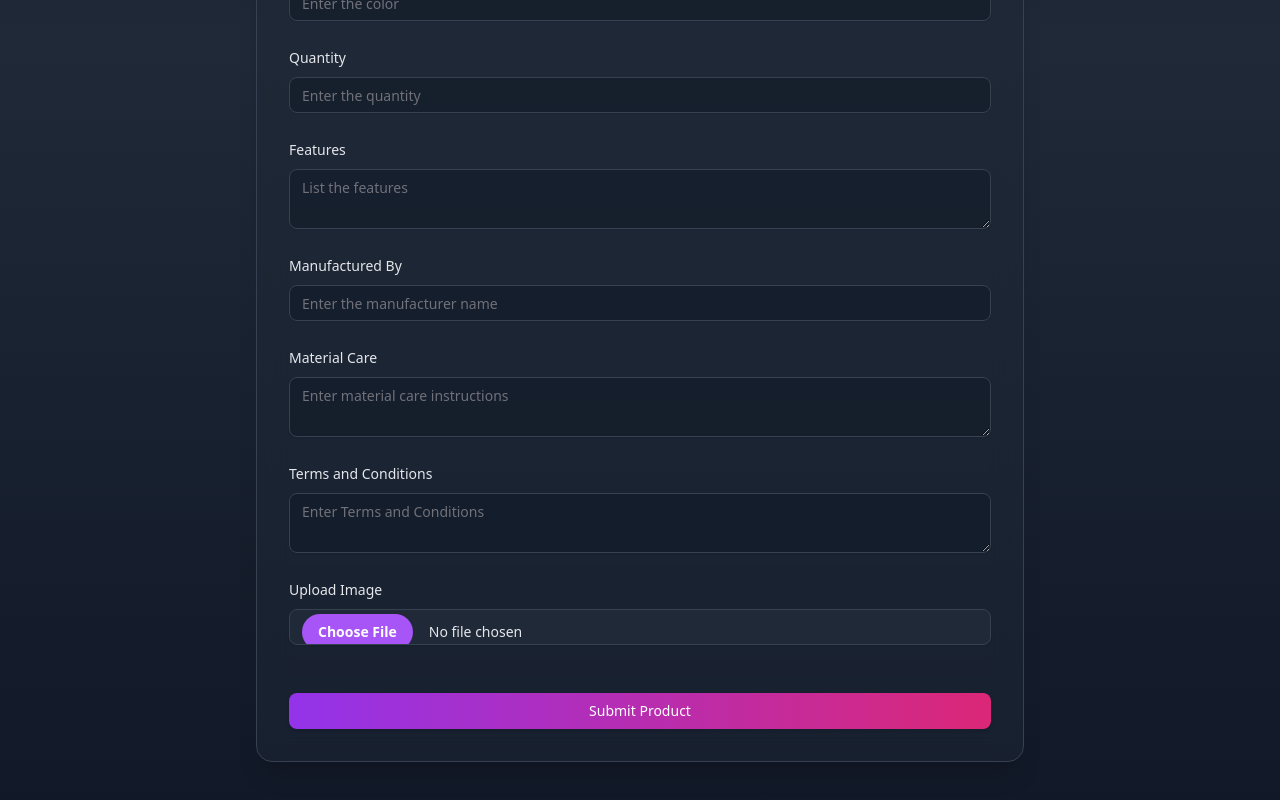
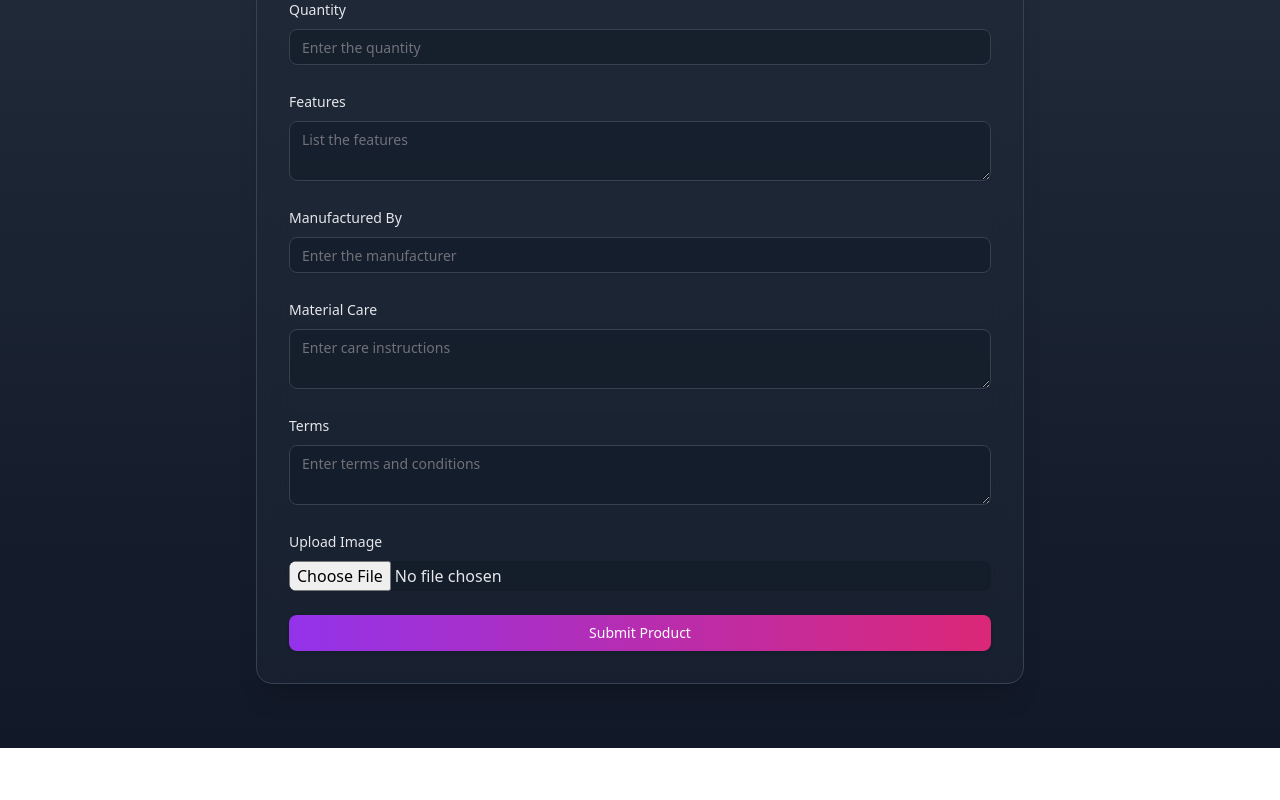
Before and after one commit to sai2963/Luggie_Bone_frontend, a React (Vite) app: page /add in a window 1280 px wide. Shown: the part 740-1540 px from the top of the page. After the commit the page ends 1488 px from the top, so only its background shows below. Built offline with nearby package versions, Linux system fonts and the light colour scheme.

Commit message:
All files Added of image

```diff
--- a/src/components/add.jsx
+++ b/src/components/add.jsx
@@ -17,38 +17,47 @@ import {
 } from "./components/ui/form";
 import { Input } from "./components/ui/input";
 import { Textarea } from "./components/ui/textarea";
-import { use } from "react";
 
 const formSchema = z.object({
   username: z
     .string()
     .min(2, { message: "Username must be at least 2 characters." }),
   title: z.string().min(2, { message: "Title must be at least 2 characters." }),
-  price: z.string().min(2, { message: "Price must be a positive number." }),
-  brand: z.string().min(2, { message: "Brand Must Be 2 Characters" }),
+  price: z.string().min(1, { message: "Price must be a positive number." }),
+  brand: z.string().min(2, { message: "Brand must be at least 2 characters." }),
   size: z.string().min(1, { message: "Size cannot be empty." }),
   color: z.string().min(1, { message: "Color cannot be empty." }),
-  quantity: z.string().min(2, { message: "Quantity must be at least 1." }),
+  quantity: z
+    .string()
+    .min(1, { message: "Quantity must be at least 1 character." }),
   features: z
     .string()
     .min(5, { message: "Features must be at least 5 characters long." }),
   manufacturedBy: z
     .string()
-    .min(2, {
-      message: "Manufacturer name must be at least 2 characters long.",
-    }),
+    .min(2, { message: "Manufacturer must be at least 2 characters long." }),
   materialCare: z
     .string()
-    .min(5, { message: "Material care details are required." }),
+    .min(5, {
+      message: "Material care details must be at least 5 characters.",
+    }),
   terms: z.string().min(5, { message: "Terms must be at least 5 characters." }),
-  image: z.any(),
+  image: z
+    .instanceof(File)
+    .refine((file) => file.size <= 5 * 1024 * 1024, {
+      message: "File must be smaller than 5MB.",
+    })
+    .refine((file) => ["image/jpeg", "image/png"].includes(file.type), {
+      message: "Only JPEG or PNG files are allowed.",
+    })
+    .nullable(),
 });
+
 const fieldConfig = [
   {
     name: "username",
     label: "Username",
     placeholder: "Enter your username",
-    description: "This is your public display name.",
     type: "text",
     component: Input,
   },
@@ -60,16 +69,16 @@ const fieldConfig = [
     component: Input,
   },
   {
-    name: "brand",
-    label: "Brand",
-    placeholder: "Enter the brand name",
+    name: "price",
+    label: "Price",
+    placeholder: "Enter the price",
     type: "text",
     component: Input,
   },
   {
-    name: "price",
-    label: "Price",
-    placeholder: "Enter the price",
+    name: "brand",
+    label: "Brand",
+    placeholder: "Enter the brand",
     type: "text",
     component: Input,
   },
@@ -104,26 +113,31 @@ const fieldConfig = [
   {
     name: "manufacturedBy",
     label: "Manufactured By",
-    placeholder: "Enter the manufacturer name",
+    placeholder: "Enter the manufacturer",
     type: "text",
     component: Input,
   },
   {
     name: "materialCare",
     label: "Material Care",
-    placeholder: "Enter material care instructions",
+    placeholder: "Enter care instructions",
     type: "textarea",
     component: Textarea,
   },
-
   {
     name: "terms",
-    label: "Terms and Conditions",
-    placeholder: "Enter Terms and Conditions",
+    label: "Terms",
+    placeholder: "Enter terms and conditions",
     type: "textarea",
     component: Textarea,
   },
-
+  {
+    name: "image",
+    label: "Upload Image",
+    placeholder: "",
+    type: "file",
+    component: "file", // Use "file" to indicate custom handling for file input
+  },
 ];
 
 export default function Add() {
@@ -141,38 +155,45 @@ export default function Add() {
       manufacturedBy: "",
       materialCare: "",
       terms: "",
-      image:null,
+      image: null,
     },
   });
 
-  const handleSubmit = async (e) => {
-    e.preventDefault();
-
-    // Get form data using form names
-    const formData = new FormData(e.target);
+  const handleSubmit = async (data) => {
+    const formData = new FormData();
+    Object.keys(data).forEach((key) => {
+      if (key === "image") {
+        formData.append(key, data[key][0]); // File input
+      } else {
+        formData.append(key, data[key]);
+      }
+    });
 
     try {
       const response = await axios.post(
         "https://luggie-bone-backend.vercel.app/api/post",
         {
-          username: formData.get("username"),
-          title: formData.get("title"),
-          price: formData.get("price"),
-          size: formData.get("size"),
-          brand: formData.get("brand"),
-          color: formData.get("color"),
-          quantity: formData.get("quantity"),
-          features: formData.get("features"),
-          manufacturedBy: formData.get("manufacturedBy"),
-          materialCare: formData.get("materialCare"),
-          terms: formData.get("terms"),
-          image: formData.get("image"),
+          username: data.username,
+          title: data.title,
+          price: data.price,
+          brand: data.brand,
+          size: data.size,
+          color: data.color,
+          quantity: data.quantity,
+          features: data.features,
+          manufacturedBy: data.manufacturedBy,
+          materialCare: data.materialCare,
+          terms: data.terms,
+          image: data.image,
+        },
+        {
+          headers: { "Content-Type": "multipart/form-data" },
         }
       );
-      console.log("Data added Successfully", response.data);
-      e.target.reset();
+      console.log("Data submitted successfully:", response.data);
+      form.reset();
     } catch (error) {
-      console.error("Error:", error);
+      console.error("Error submitting data:", error);
     }
   };
 
@@ -191,20 +212,14 @@ export default function Add() {
           >
             Add New Product
           </motion.h1>
-          <motion.div
-            initial={{ width: 0 }}
-            animate={{ width: "100%" }}
-            className="h-1 bg-gradient-to-r from-purple-500 to-pink-500 mt-4 mx-auto max-w-[100px]"
-          />
         </div>
 
-        <motion.div
-          initial={{ opacity: 0, y: 40 }}
-          animate={{ opacity: 1, y: 0 }}
-          className="bg-gray-800/50 backdrop-blur-lg rounded-2xl p-8 shadow-xl border border-gray-700"
+        <motion.div className="bg-gray-800/50 backdrop-blur-lg rounded-2xl p-8 shadow-xl border border-gray-700">
+          <Form {...form}>
+            <form
+              onSubmit={form.handleSubmit(handleSubmit)}
+              className="space-y-6"
             >
-          <Form {...form}>
-            <form onSubmit={handleSubmit} className="space-y-6">
               {fieldConfig.map((field, index) => (
                 <motion.div
                   key={field.name}
@@ -213,11 +228,35 @@ export default function Add() {
                   transition={{ delay: index * 0.1 }}
                   viewport={{ once: true }}
                 >
+                  {field.type === "file" ? (
                     <FormField
                       control={form.control}
                       name={field.name}
                       render={({ field: inputField }) => (
-                      <FormItem className="group">
+                        <FormItem>
+                          <FormLabel className="text-gray-200 font-medium">
+                            {field.label}
+                          </FormLabel>
+                          <FormControl>
+                            <input
+                              type="file"
+                              accept="image/*"
+                              onChange={(e) =>
+                                inputField.onChange(e.target.files?.[0] || null)
+                              } // Bind file to form state
+                              className="w-full bg-gray-900/50 border-gray-700 rounded-lg focus:ring-2 focus:ring-purple-500 focus:border-transparent transition-all duration-200 text-gray-200 placeholder-gray-400"
+                            />
+                          </FormControl>
+                          <FormMessage className="text-red-400" />
+                        </FormItem>
+                      )}
+                    />
+                  ) : (
+                    <FormField
+                      control={form.control}
+                      name={field.name}
+                      render={({ field: inputField }) => (
+                        <FormItem>
                           <FormLabel className="text-gray-200 font-medium">
                             {field.label}
                           </FormLabel>
@@ -237,47 +276,15 @@ export default function Add() {
                         </FormItem>
                       )}
                     />
-
+                  )}
                 </motion.div>
               ))}
-              <motion.div
-                initial={{ opacity: 0 }}
-                whileInView={{ opacity: 1 }}
-                className="group"
-              >
-                 <FormField
-                    control={form.control}
-                    name="image"
-                    render={({ field }) => (
-                      <FormItem>
-                        <FormLabel className="text-gray-200 font-medium">Upload Image</FormLabel>
-                        <FormControl>
-                          <Input
-                            type="file"
-                            accept="image/*"
-                            onChange={(e) => field.onChange(e.target.files[0])}
-                            className="bg-gray-800 border-gray-700 text-gray-200 rounded-lg file:mr-4 file:py-2 file:px-4 file:rounded-full file:border-0 file:text-sm file:font-semibold file:bg-purple-500 file:text-white hover:file:bg-purple-600 transition-all duration-300"
-                          />
-                        </FormControl>
-                        <FormMessage className="text-red-400" />
-                      </FormItem>
-                    )}
-                  />
-              </motion.div>
-
-
-              <motion.div
-                initial={{ opacity: 0 }}
-                whileInView={{ opacity: 1 }}
-                className="pt-6"
-              >
               <Button
                 type="submit"
                 className="w-full bg-gradient-to-r from-purple-600 to-pink-600 text-white py-3 rounded-lg font-medium hover:shadow-lg hover:shadow-purple-500/30 transition-all duration-300 transform hover:-translate-y-0.5"
               >
                 Submit Product
               </Button>
-              </motion.div>
             </form>
           </Form>
         </motion.div>
```
Lines whose indentation alone changed are shown as unchanged.
